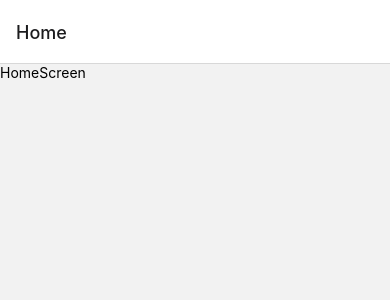
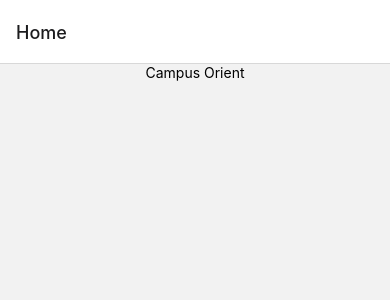
Before and after one commit to campus-orient/mobile, a React Native app: screen /Home in a window 390 px wide. Shown: the top 300 px of the page. Built offline with nearby package versions, Linux system fonts and the light colour scheme.

Commit message:
Add header and styling

```diff
--- a/src/router/screens/home/index.js
+++ b/src/router/screens/home/index.js
@@ -4,7 +4,9 @@ import React from 'react';
 const HomeScreen = () => {
   return (
     <SafeAreaView style={styles.root}>
-      <Text>HomeScreen</Text>
+      <View style={styles.header}>
+        <Text>Campus Orient</Text>
+      </View>
     </SafeAreaView>
   );
 };
@@ -15,4 +17,10 @@ const styles = StyleSheet.create({
   root: {
     //
   },
+
+  header: {
+    display: 'flex',
+    alignItems: 'center',
+    justify: 'center',
+  },
 });
```
